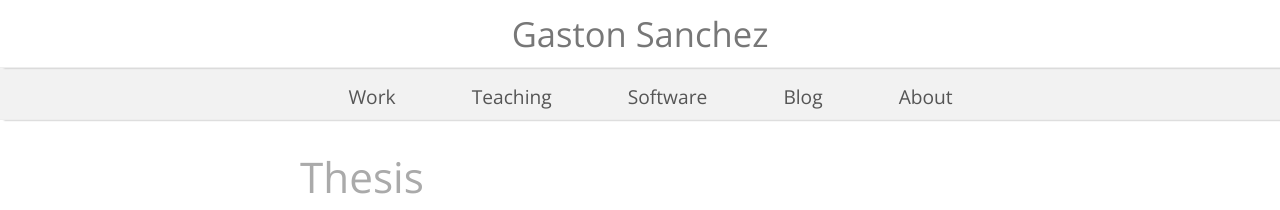
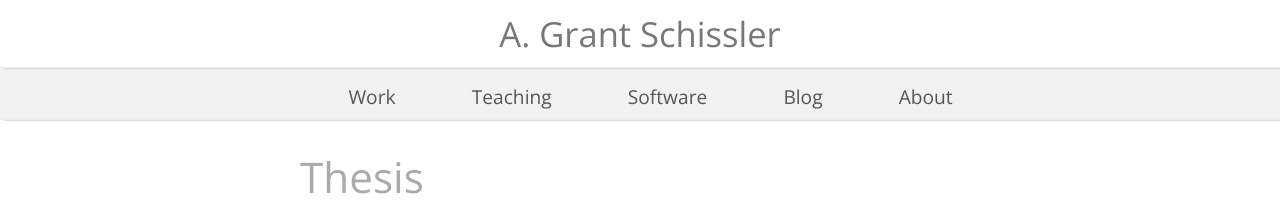
Before and after one commit to grizant/grizant.github.io, a Jekyll site: the page built from thesis/index.md, in a window 1280 px wide. Shown: the top 210 px of the page. Built offline with Jekyll 4.4.1, drawn with Linux system fonts in a browser that asks for light colours.

Commit message:
Change Main Header

```diff
--- a/_includes/header.html
+++ b/_includes/header.html
@@ -1,5 +1,5 @@
 
-<h1><a href="/">Gaston Sanchez</a></h1>
+<h1><a href="/">A. Grant Schissler</a></h1>
 <div id="nav">
 	<ul>
 		<li><a href="/work" class="{% if page.url contains 'work' %}current{% endif %}">Work</a></li>
```
